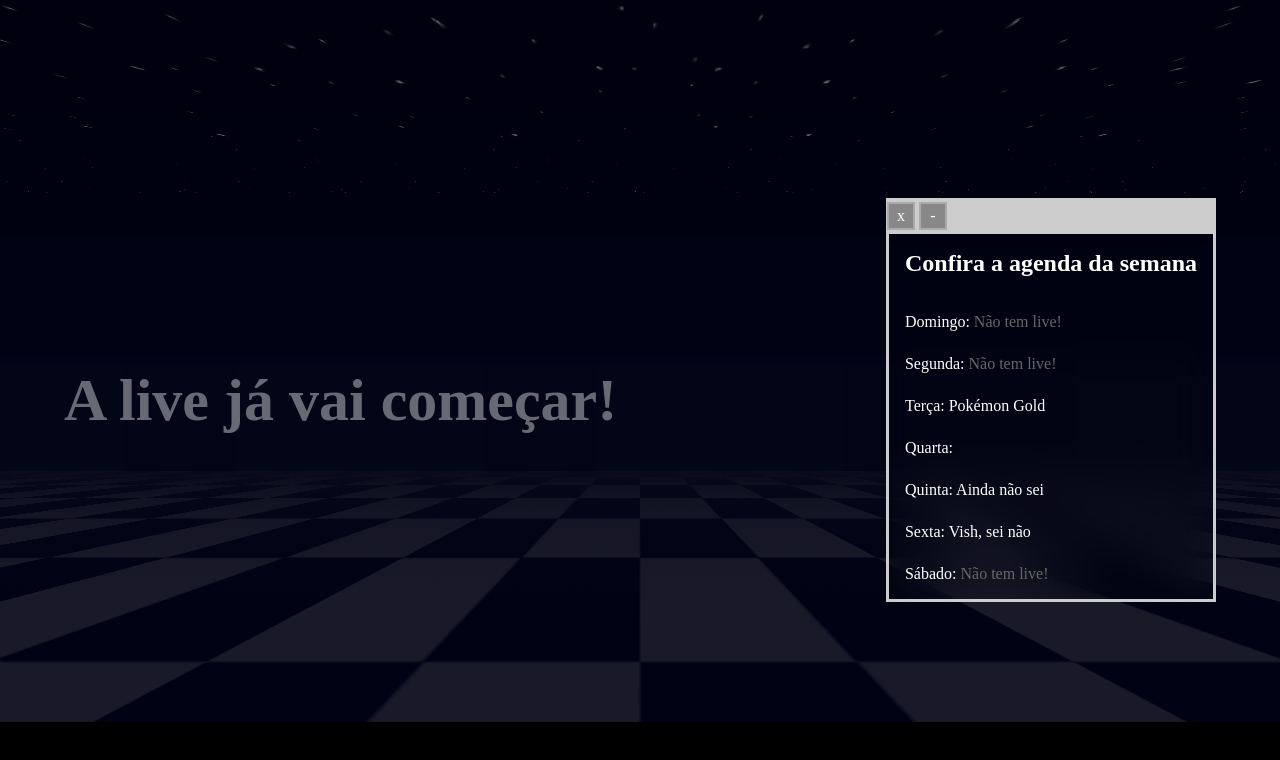
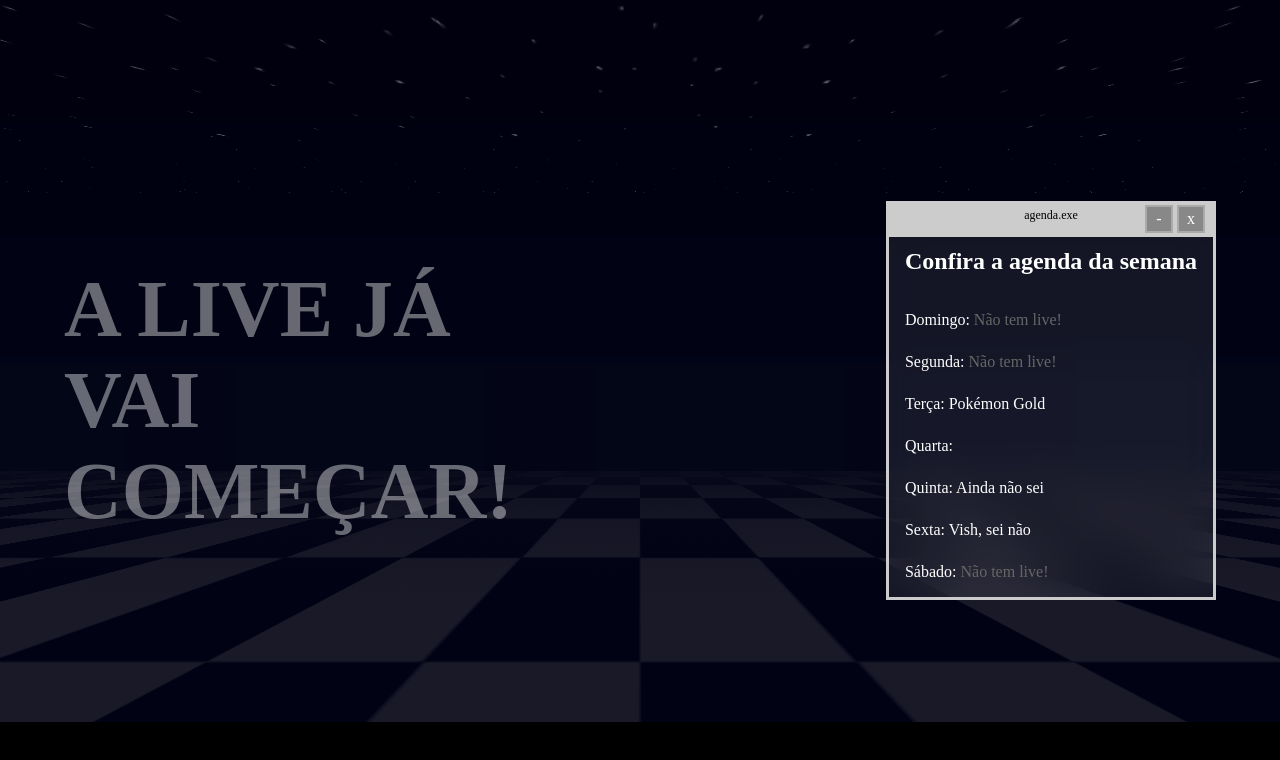
Before and after one commit to hugolcouto/assets-twitch, a website: page starting-soon.html in a window 1280 px wide. Drawn offline with nearby package versions, Linux system fonts and the light colour scheme; a web font is replaced by a local one.

Commit message:
Alterações no estilo da janela da agenda

```diff
--- a/css/starting-soon.css
+++ b/css/starting-soon.css
@@ -17,13 +17,13 @@
 
 @keyframes starsanim {
 	0% {
-		opacity: .3;
+		opacity: .2;
 	}
 	50% {
 		opacity: .7;
 	}
 	100% {
-		opacity: .3;
+		opacity: .2;
 	}
 }
 
@@ -44,7 +44,7 @@
 		background-position: 0 0;
 	}
 	to {
-		background-position: 0 100%;
+		background-position: 0 116%;
 	}
 }
 
@@ -69,7 +69,6 @@
 	background: url('../assets/bg.png');
 	transform: rotateX(50deg);
 	animation: bganim 5s linear infinite;
-	/* filter: brightness(0.5); */
 }
 
 .ground::before {
@@ -79,7 +78,6 @@
 	position: absolute;
 	top: 0;
 	left: 0;
-	/* background: linear-gradient(rgba(31,31,44,.9) 50%, rgba(0,0,0,0) 90%); */
 	background: linear-gradient(rgba(9, 10, 27, 0.9) 10%, rgba(0,0,0,0) 90%)
 }
 
@@ -108,9 +106,18 @@
 
 .title {
 	color: #fff;
-	font-size: 60px;
+	font-size: 80px;
 	animation: titleanim 2s linear infinite;
+	text-transform: uppercase;
+	max-width: 500px;
+}
 
+.window-title {
+	color: #000;
+	position: relative;
+	font-size: 12px;
+    transform: translateY(-45px);
+    margin-bottom: -20px;
 }
 
 .content {
@@ -122,7 +129,7 @@
 }
 
 .schedule {
-	background: rgba(0,0,0,.1);
+	background: rgba(255,255,255, .08);
 	display: flex;
 	align-items: center;
 	flex-direction: column;
@@ -141,7 +148,7 @@
 	background-color: #888;
 	box-shadow: 0 0 0 2px #aaa;
 	top: 0;
-	left: 0;
+	right: 10px;
 	transform: translate(0, calc(-100% + -6px));
 	display: flex;
 	align-items: center;
@@ -156,7 +163,7 @@
 	background-color: #888;
 	box-shadow: 0 0 0 2px #aaa;
 	top: 0;
-	left: 32px;
+	right: 42px;
 	transform: translate(0, calc(-100% + -6px));
 	display: flex;
 	align-items: center;
--- a/starting-soon.html
+++ b/starting-soon.html
@@ -21,6 +21,7 @@
 		<div class="content">
 			<h1 class="title">A live já vai começar!</h1>
 			<div class="schedule">
+				<span class="window-title">agenda.exe</span>
 				<h2>Confira a agenda da semana</h2>
 				<ul class="schedule-content">
 					<li>Segunda: <span class="day"></span></li>
```
